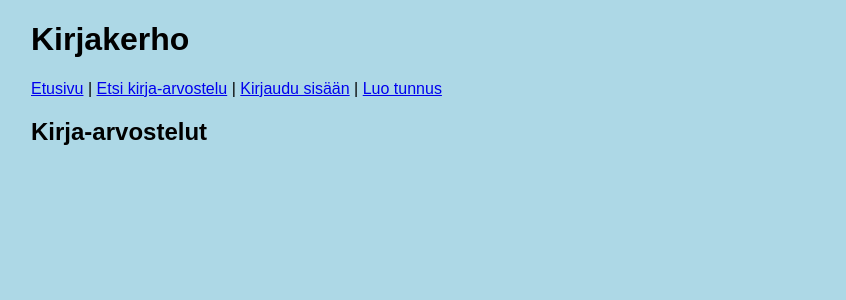
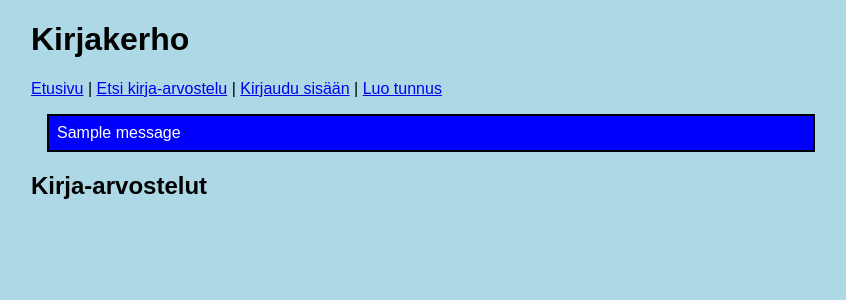
Before and after one commit to bmakinen/Kirjakerho, a Flask app: page / in a window 1280 px wide. Shown: the top 300 px of the page, without its empty margins (209-1055 px from the left). Run offline with Flask 3, Linux system fonts and the light colour scheme; one stand-in notice (Sample message) is shown; data that the repository does not hold is empty.

Commit message:
Better way to show errors

```diff
--- a/app.py
+++ b/app.py
@@ -1,7 +1,6 @@
 import sqlite3
 from flask import Flask
-from flask import abort, redirect, render_template, request, session
-from werkzeug.security import check_password_hash, generate_password_hash
+from flask import abort, flash, redirect, render_template, request, session
 import config
 import db
 import books
@@ -157,14 +156,16 @@ def create():
     password1 = request.form["password1"]
     password2 = request.form["password2"]
     if password1 != password2:
-        return "VIRHE: salasanat eivät ole samat"
+        flash("VIRHE: salasanat eivät ole samat")
+        return redirect("/register")
 
     try:
         users.create_user(username, password1)
     except sqlite3.IntegrityError:
-        return "VIRHE: tunnus on jo varattu"
+        flash("VIRHE: tunnus on jo varattu")
+        return redirect("/register")
 
-    return "Tunnus luotu"
+    return redirect("/")
 
 @app.route("/login", methods=["GET", "POST"])
 def login():
@@ -182,7 +183,8 @@ def login():
             session["username"] = username
             return redirect("/")
         else:
-            return "VIRHE: väärä tunnus tai salasana"
+            flash("VIRHE: väärä tunnus tai salasana")
+            return redirect("/login")
 
 @app.route("/logout")
 def logout():
--- a/static/main.css
+++ b/static/main.css
@@ -10,3 +10,11 @@ body {
   margin: 1em;
   padding: 0.2em 0.5em;
 }
+
+.info {
+  border: 2px solid black;
+  margin: 1em;
+  padding: 0.5em;
+  background-color: blue;
+  color: white;
+}
--- a/templates/layout.html
+++ b/templates/layout.html
@@ -27,6 +27,12 @@
   {% endif %}
   </p>
 
+  {% for message in get_flashed_messages() %}
+  <div class="info">
+    {{ message }}
+  </div>
+  {% endfor %}
+
   {% block content %}{% endblock %}
 </body>
 
```
